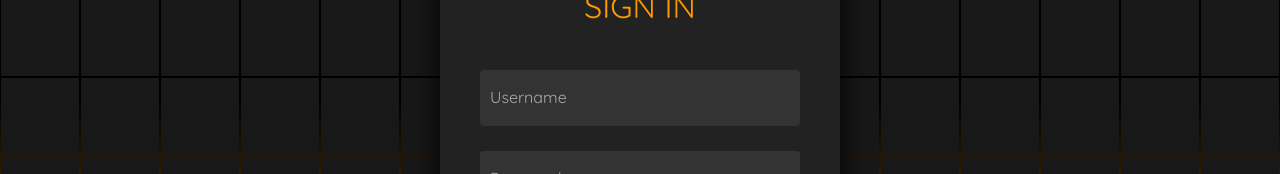
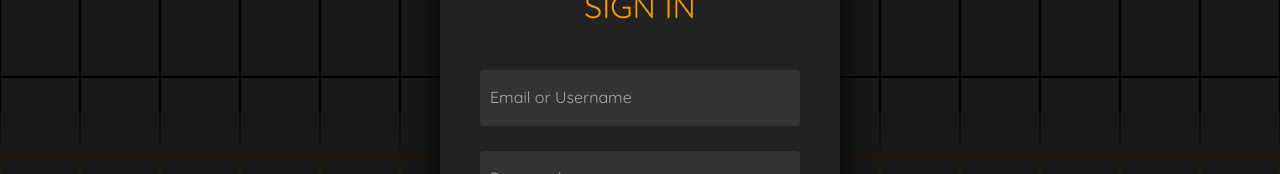
Before and after one commit to ujjwal-X/NotesHub, a React (Create React App) app: page /login in a window 1280 px wide. Shown: the part 326-500 px from the top of the page. Built offline with nearby package versions, Linux system fonts and the light colour scheme.

Commit message:
working on signup page

```diff
--- a/src/component/LoginPage/Login.js
+++ b/src/component/LoginPage/Login.js
@@ -1,7 +1,13 @@
 import { Link } from "react-router-dom";
+import { useState } from "react";
 import "./Login.css";
 
 const Login = () => {
+  const [formData, setFormData] = useState({
+    email: "",
+    password: "",
+  });
+  function submitValues() {}
   return (
     <section>
       {/* Background grid spans */}
@@ -16,7 +22,7 @@ const Login = () => {
           <div className="form">
             <div className="inputBox">
               <input type="text" required />
-              <i>Username</i>
+              <i>Email or Username</i>
             </div>
             <div className="inputBox">
               <input type="password" required />
@@ -27,7 +33,7 @@ const Login = () => {
               <Link to="/signup">Signup</Link>
             </div>
             <div className="inputBox">
-              <input type="submit" value="Login" />
+              <input type="submit" value="Login" onClick={submitValues()} />
             </div>
           </div>
         </div>
```
Also changed, not shown: src/component/LoginPage/SignUp.js (+0 -43 lines).
